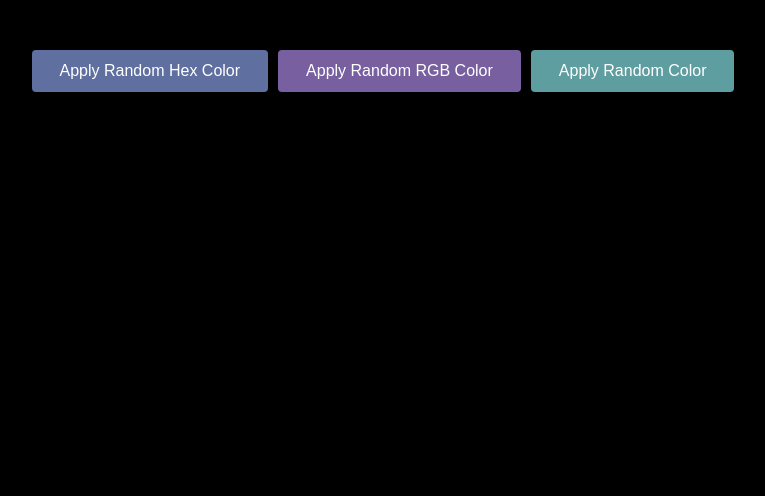
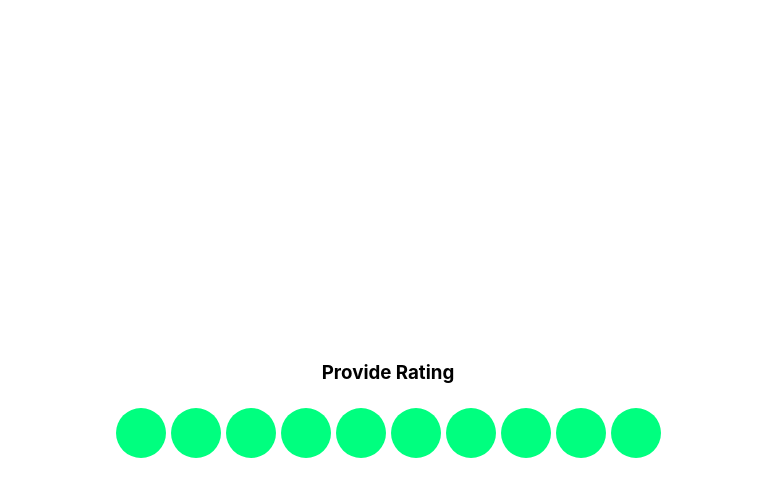
Before and after one commit to nhtanvir93/25-React-Projects, a React (Create React App) app: page / in a window 1280 px wide. Shown: the top 496 px of the page, without its empty margins (252-1017 px from the left). Built offline with nearby package versions, Linux system fonts and the light colour scheme.

Commit message:
Star rating added

```diff
--- a/src/App.tsx
+++ b/src/App.tsx
@@ -1,12 +1,14 @@
 import "./App.css";
 import { Accordion } from "./components/Accordion";
 import RandomColor from "./components/RandomColor";
+import StarRating from "./components/StarRating";
 
 function App() {
   return (
     <div className="App">
       {/* <Accordion /> */}
-      <RandomColor />
+      {/* <RandomColor /> */}
+      <StarRating />
     </div>
   );
 }
--- /dev/null
+++ b/src/components/StarRating/StarRating.module.css
@@ -0,0 +1,27 @@
+.container {
+  align-items: center;
+  display: flex;
+  flex-direction: column;
+  gap: 5px;
+  height: 100vh;
+  justify-content: center;
+  width: 100%;
+}
+
+.circleContainer {
+  display: flex;
+  gap: 5px;
+}
+
+.circle {
+  background-color: #00ff7f;
+  border-radius: 50%;
+  cursor: pointer;
+  height: 50px;
+  width: 50px;
+  transition: background-color 0.3s ease-in;
+}
+
+.circleActive {
+  background-color: #106feb;
+}
--- /dev/null
+++ b/src/components/StarRating/index.tsx
@@ -0,0 +1,32 @@
+import { useState } from "react";
+import styles from "./StarRating.module.css";
+
+let count = 0;
+const circles = Array.from({ length: 10 }, (index) => ++count);
+
+const StarRating = () => {
+  const [focused, setFocused] = useState(-1);
+  const [rating, setRating] = useState(-1);
+
+  return (
+    <div className={styles.container}>
+      <h3>Provide Rating</h3>
+      <div className={styles.circleContainer}>
+        {circles.map((circle, idx) => (
+          <div
+            title={focused === idx ? (idx + 1).toString() : ""}
+            key={`circle-` + idx}
+            className={`${styles.circle} ${
+              idx <= focused || idx <= rating ? styles.circleActive : ""
+            }`}
+            onMouseEnter={() => setFocused(idx)}
+            onMouseLeave={() => setFocused(-1)}
+            onClick={() => setRating(idx)}
+          ></div>
+        ))}
+      </div>
+    </div>
+  );
+};
+
+export default StarRating;
```
